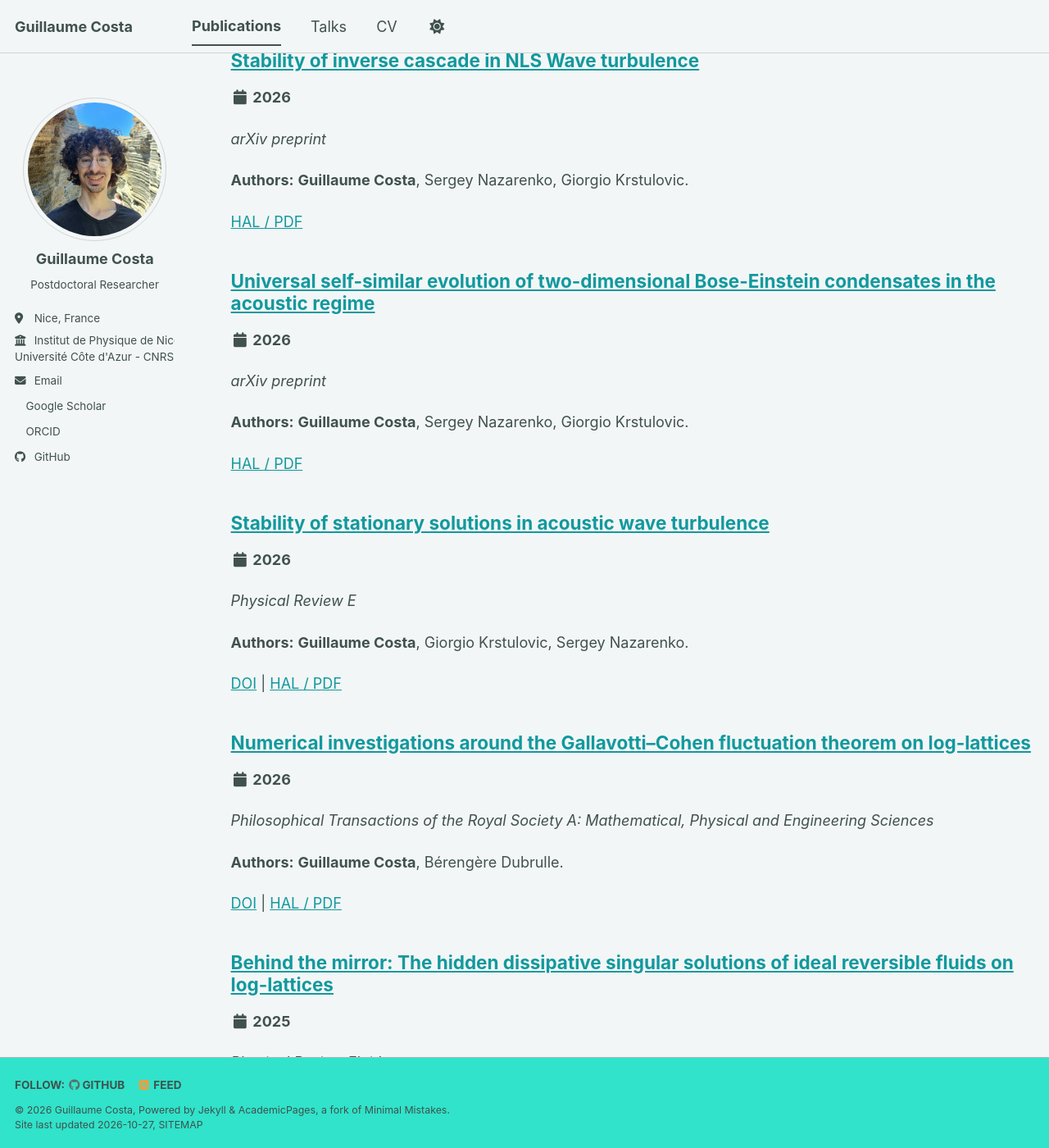
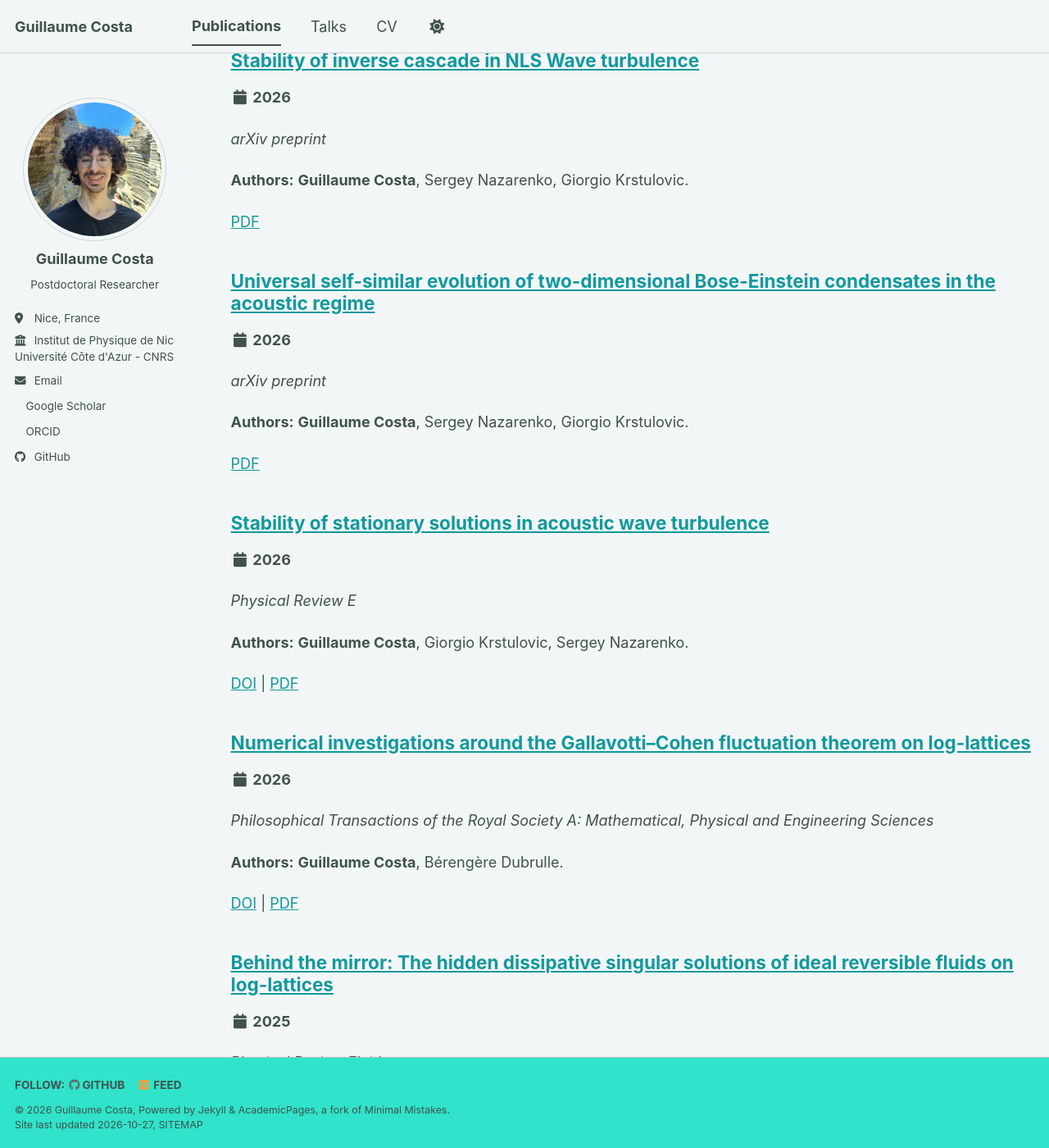
Before and after one commit to GuilCos/GuilCos.github.io, a Jekyll site: the page built from _pages/publications.html, in a window 1280 px wide and 1400 px high, scrolled down 605 px. Shown: the whole window at 82% size. Built offline with Jekyll 4.4.1, drawn with Linux system fonts in a browser that asks for light colours; a script bundle is joined from its source files by our own code; a style sheet for code colours, icons or effects is not loaded; some of the changed text lies outside the part shown.

Commit message:
Update archive-single.html

```diff
--- a/_includes/archive-single.html
+++ b/_includes/archive-single.html
@@ -66,7 +66,7 @@
 
         {% if post.paperurl %}
           {% if has_previous_link %} | {% endif %}
-          <a href="{{ post.paperurl }}">{% if post.category == "phd" %}Download Thesis{% else %}HAL / PDF{% endif %}</a>
+          <a href="{{ post.paperurl }}">{% if post.category == "phd" %}Download Thesis{% else %}PDF{% endif %}</a>
           {% assign has_previous_link = true %}
         {% endif %}
 
```
